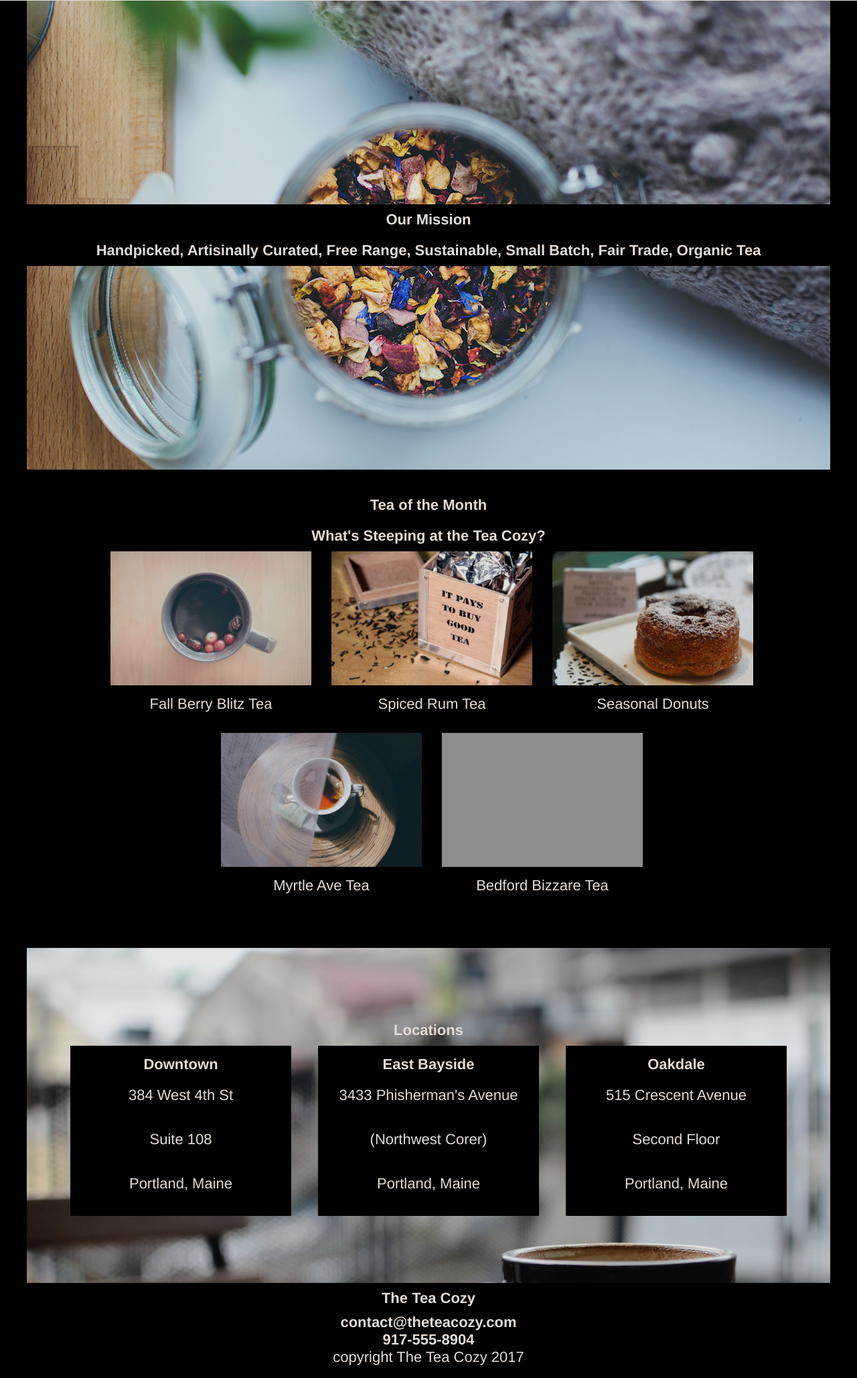
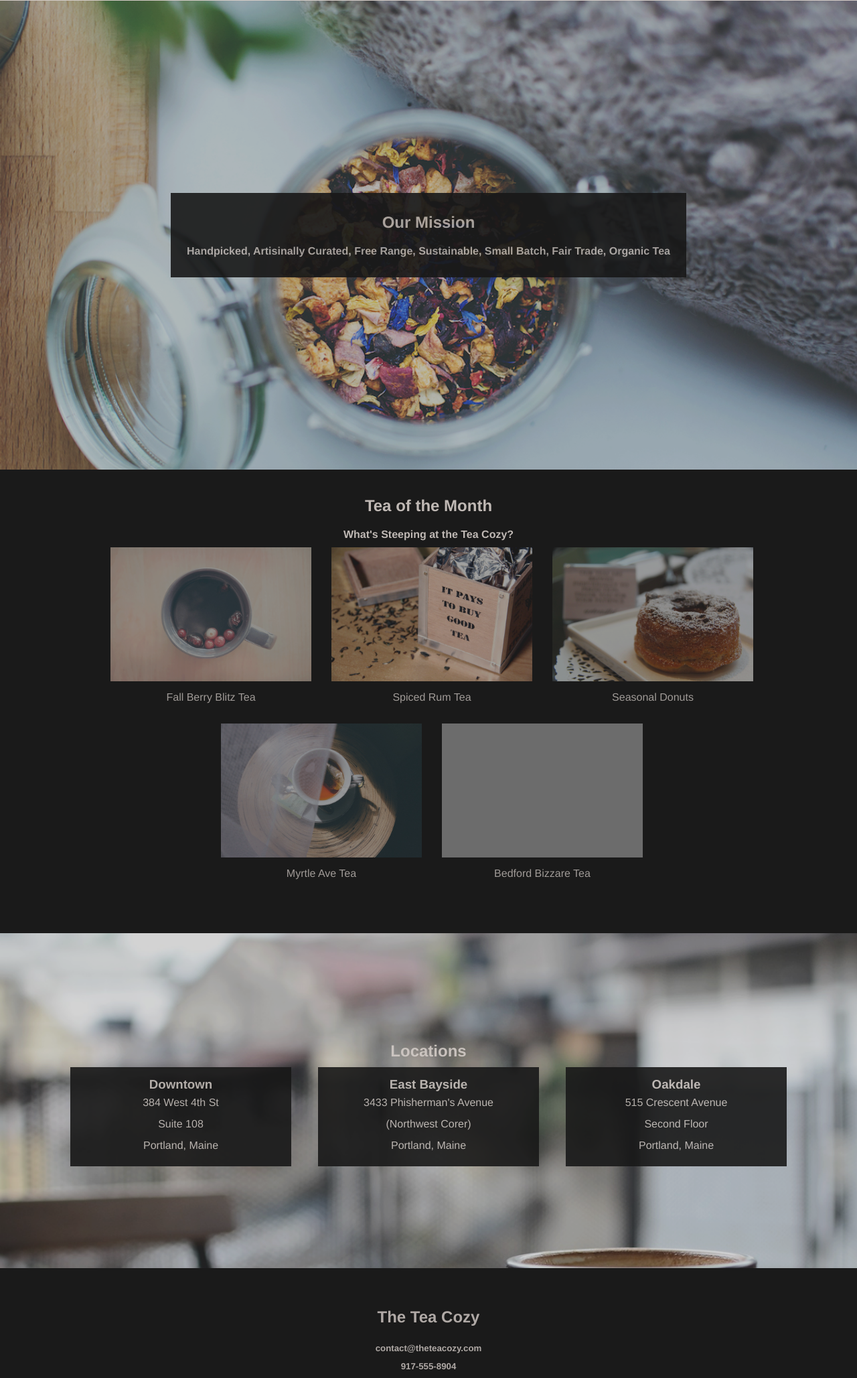
Before and after one commit to mikeisfake/teacozy, a plain HTML site: page index.html in a window 1280 px wide. Shown: the part 69-2126 px from the top of the page at 67% size. Drawn offline with Linux system fonts and the light colour scheme; grey boxes are pictures that could not be loaded.

Commit message:
add transition effects complete project

```diff
--- a/resources/css/style.css
+++ b/resources/css/style.css
@@ -1,15 +1,12 @@
 *{
   background-color: #000;
-  font-size: 22px;
   font-family: "Helvetica";
   color: seashell;
   text-align: center;
   margin: 0;
+  opacity: 0.9;
 }
 
-body{
-  opacity: 0.9;
-}
 
 /*genral styles*/
 
@@ -51,22 +48,24 @@ nav span{
   position: relative;
   margin: 0 auto;
   height: 700px;
-  width: 1200px;
+  width: 100%;
   top:70px;
+  transition: height 0.5s;
 }
 
 .mission{
   display: flex;
   align-items: center;
-  width: 1200px;
+  width: 100%;
   height: 700px;
   background-image: url(../../resources/images/img-mission-background.jpg);
   background-size: cover;
+  background-attachment: fixed;
+  transition: height 0.5s;
 }
 
 @media (max-width: 900px) {
   .mission, .banner{
-    width: 100%;
     height: 300px;
   }
 
@@ -75,7 +74,9 @@ nav span{
 .mission-title{
   display:flex;
   flex-direction: column;
-  width: 100%;
+  width: 730px;
+  padding: 20px;
+  margin: 0 auto;
 }
 
 /*tea of the month*/
@@ -85,9 +86,11 @@ nav span{
   width:1000px;
   flex-wrap: wrap;
   align-items: center;
+  justify-content: center;
   flex-direction: column;
   margin: 0 auto;
   margin-top: 100px;
+  transition: width 0.5s;
 }
 
 @media (max-width: 900px) {
@@ -104,6 +107,7 @@ nav span{
   justify-content: center;
   align-items: center;
   margin: 0 auto;
+  transition: flex-direction 0.5s;
 }
 
 @media (max-width: 900px) {
@@ -136,21 +140,39 @@ nav span{
   flex-direction: column;
   margin: 0 auto;
   margin-top: 50px;
-  width: 1200px;
+  width: 100%;
   height:500px;
   background-image: url(../../resources/images/img-locations-background.jpg);
   background-size: cover;
+  background-attachment: fixed;
 }
 
 .locations h2{
   background: transparent;
+  transition: margin-bottom 0.5s;
 }
+
+@media (max-width: 900px) {
+  .locations h2{
+    margin-bottom: 20px;
+  }
+
+}
+
 
 .places{
   display: flex;
   align-items: center;
   justify-content: center;
   background: transparent;
+  transition: flex-direction 0.5s;
+}
+
+@media (max-width: 900px) {
+  .places{
+    flex-direction: column;
+  }
+
 }
 
 .location{
@@ -158,20 +180,49 @@ nav span{
   margin-left: 20px;
   margin-right: 20px;
   padding: 15px;
+  opacity: 1;
 }
 
 .location p{
-  line-height: 3em;
+  line-height: 2em;
 }
 
-
 @media (max-width: 900px) {
-  .locations{
-    width: 100%;
-    height: 300px;
+  .location{
+    margin-bottom: 15px;
   }
 
 }
 
 
 /*footer*/
+
+footer{
+  display: flex;
+  flex-direction: column;
+}
+
+.info{
+  display: flex;
+  flex-direction: column;
+  justify-content: center;
+  align-items: center;
+  height: 200px;
+}
+
+.info h2, h5{
+  line-height: 2em;
+}
+
+footer span{
+  text-align: left;
+  padding: 10px;
+  transition: text-align 0.5s;
+}
+
+@media (max-width: 900px) {
+  footer span{
+    text-align: center;
+  }
+
+}
```
